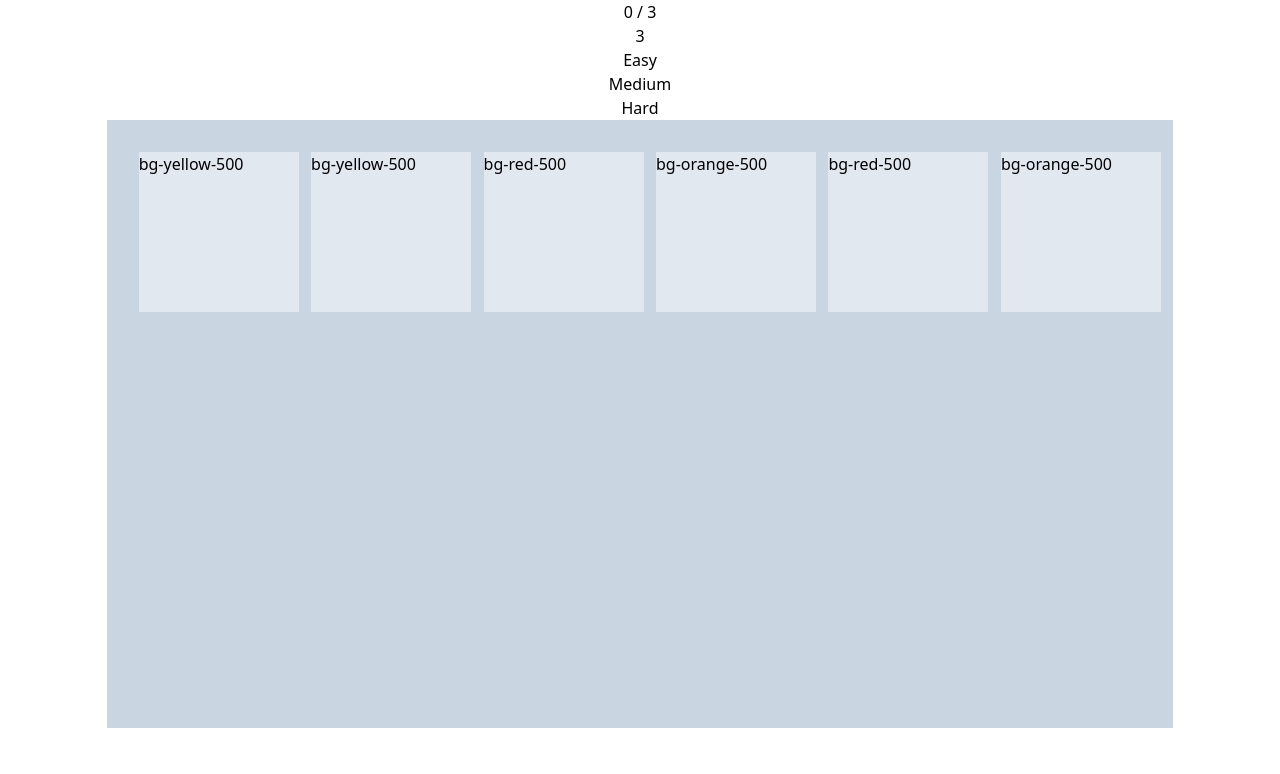
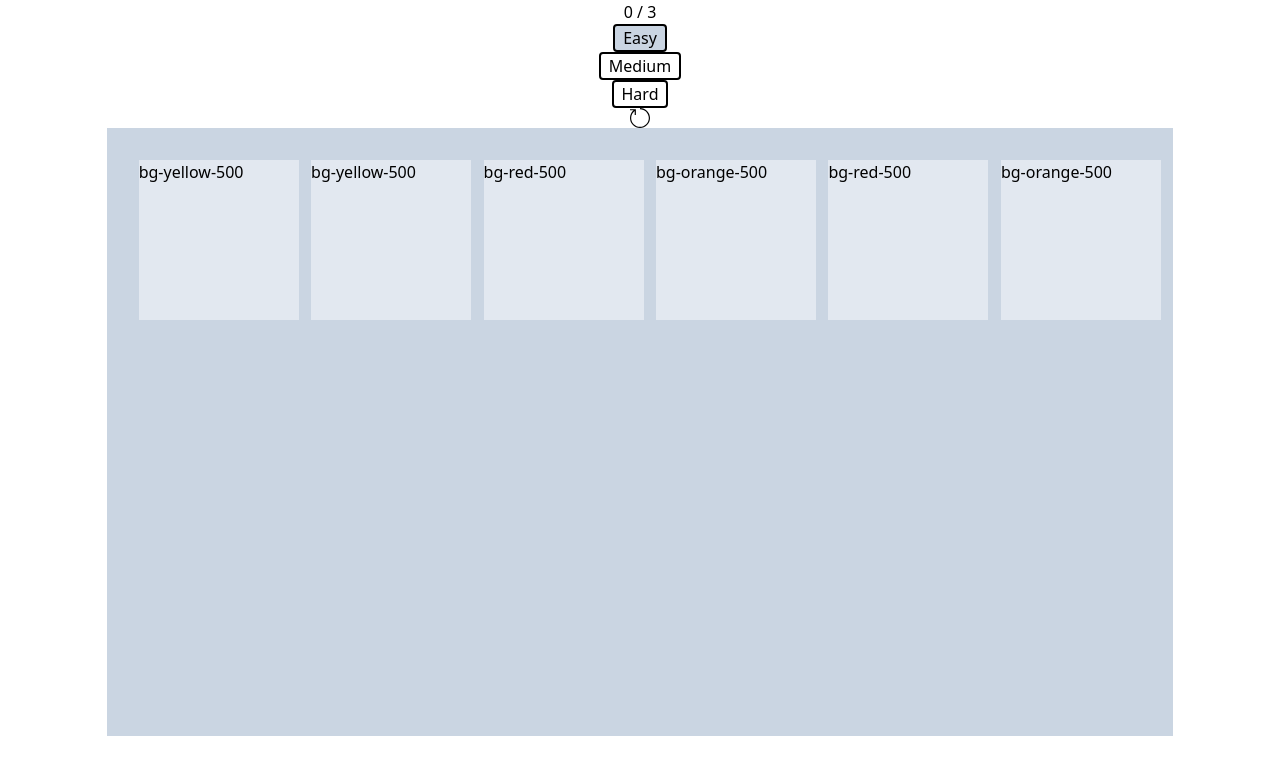
Before and after one commit to gen1chiro/tint-tap, a React (Vite) app: page / in a window 1280 px wide. Shown: the top 774 px of the page. Built offline with nearby package versions, Linux system fonts and the light colour scheme.

Commit message:
add react confetti after game won

```diff
--- a/src/App.jsx
+++ b/src/App.jsx
@@ -1,6 +1,9 @@
-import { useEffect, useState } from 'react'
+import {useEffect, useState} from 'react'
 import Tile from "./components/Tile.jsx";
-import { colorsArray, duplicateArray, shuffleArray, generateRandomId } from "./utils/utils.js";
+import DifficultyButton from "./components/DifficultyButton.jsx"
+import ResetButton from "./components/ResetButton.jsx";
+import {colorsArray, duplicateArray, shuffleArray, generateRandomId} from "./utils/utils.js";
+import Confetti from 'react-confetti'
 
 function App() {
     const [tiles, setTiles] = useState([])
@@ -29,7 +32,8 @@ function App() {
     const handleTileMatch = ([firstTile, secondTile]) => {
         const isMatch = firstTile.color === secondTile.color
 
-      setTimeout(() => {setTiles(prevTiles => {
+        setTimeout(() => {
+            setTiles(prevTiles => {
                 return prevTiles.map(prevTile => {
                     if (prevTile.id === firstTile.id || prevTile.id === secondTile.id) {
                         return isMatch ? {
@@ -42,7 +46,8 @@ function App() {
                     }
                     return prevTile
                 })
-      })}, 1000)
+            })
+        }, 1000)
     }
 
     const handleClick = (id, isFlipped, isCorrect) => {
@@ -68,6 +73,10 @@ function App() {
         setDifficulty(change)
     }
 
+    const handleGameReset = () => {
+        setTiles(generateTiles(difficulty))
+    }
+
     const tilesArray = tiles.map(({id, color, isFlipped, isCorrect}) => {
         return (<Tile
             key={id}
@@ -81,11 +90,12 @@ function App() {
 
     return (
         <main className="w-full flex flex-col justify-center items-center">
+            {isGameWon && <Confetti/>}
             <h1>{totalCorrect} / {totalPairs}</h1>
-          {difficulty}
-          <button onClick={() => handleDifficultyChange(3)}>Easy</button>
-          <button onClick={() => handleDifficultyChange(6)}>Medium</button>
-          <button onClick={() => handleDifficultyChange(9)}>Hard</button>
+            <DifficultyButton onClick={handleDifficultyChange} difficultyLevel={3} difficulty={difficulty}>Easy</DifficultyButton>
+            <DifficultyButton onClick={handleDifficultyChange} difficultyLevel={6} difficulty={difficulty}>Medium</DifficultyButton>
+            <DifficultyButton onClick={handleDifficultyChange} difficultyLevel={9} difficulty={difficulty}>Hard</DifficultyButton>
+            <ResetButton onClick={handleGameReset} isGameWon={isGameWon}/>
             <section className="w-5/6 bg-slate-300 grid grid-cols-6 grid-rows-3 gap-8 p-8">
                 {tilesArray}
             </section>
```
Lines whose indentation alone changed are shown as unchanged.
